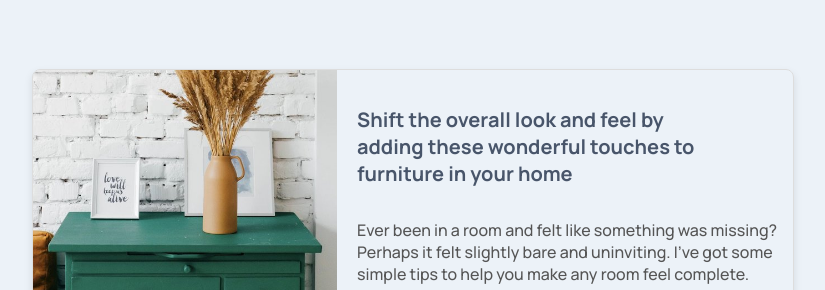
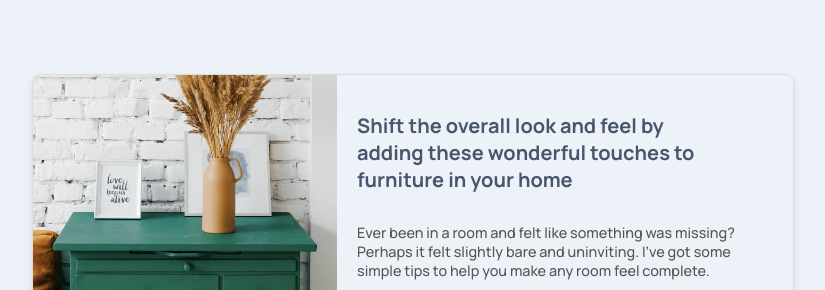
Before and after one commit to anasofiadm/article-preview-component, a plain HTML site: page index.html in a window 1280 px wide. Shown: the part 184-474 px from the top of the page, without its empty margins (227-1052 px from the left). Drawn offline with Linux system fonts and the light colour scheme.

Commit message:
Article info p font sized modified

```diff
--- a/style.css
+++ b/style.css
@@ -48,7 +48,7 @@ body, html {
   }
 
   .article-info p {
-    font-size: 1rem;
+    font-size: 0.90rem;
     color: #555;
     margin-bottom: 16px;
     font-weight: 500;
```
